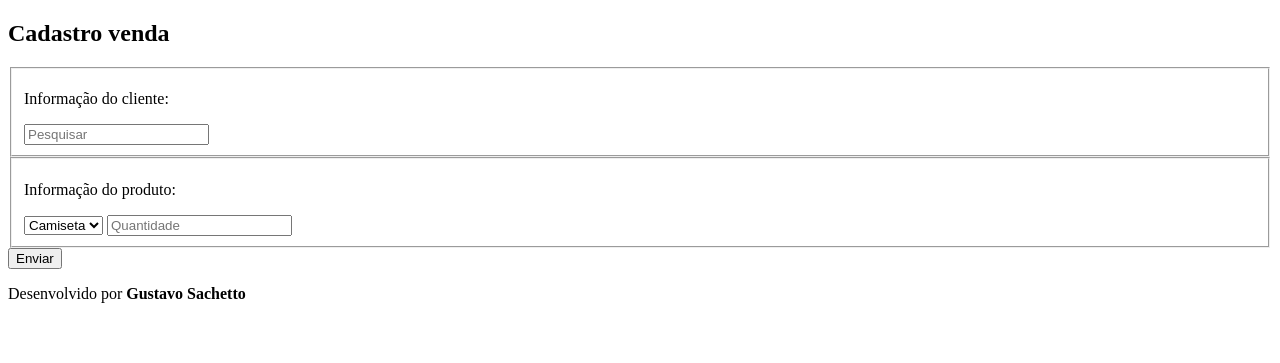
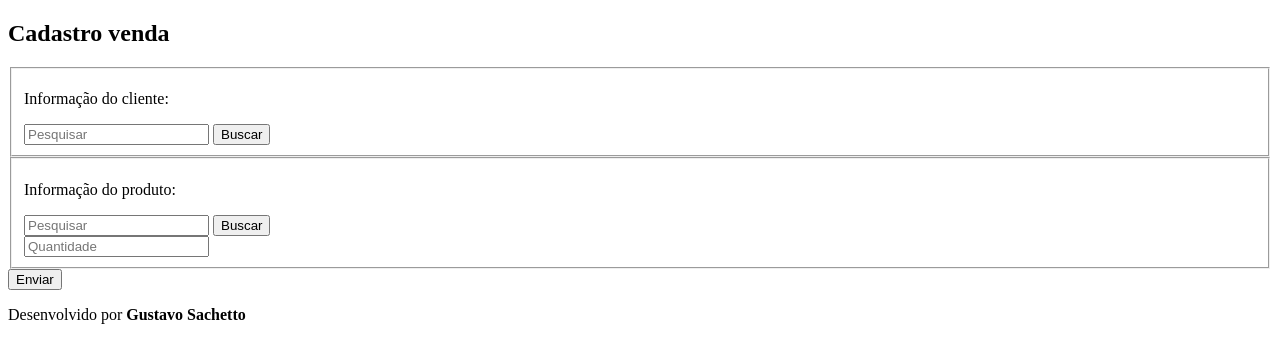
Before and after one commit to GustavoSachetto/Sistema-venda, a PHP site: page /view/pages/cadastroVenda.php in a window 1280 px wide. Shown: the part 188-551 px from the top of the page. Run offline with PHP 8.4, Linux system fonts and the light colour scheme.

Commit message:
Update cadastroVenda.php

```diff
--- a/view/pages/cadastroVenda.php
+++ b/view/pages/cadastroVenda.php
@@ -15,15 +15,17 @@
                         <h2>Cadastro venda</h2>
                         <fieldset>
                             <p>Informação do cliente:</p>
-                            <input type="text" placeholder="Pesquisar">
+                            <form action="" method="get">
+                                <input type="text" name="txtBuscaCliente" placeholder="Pesquisar">
+                                <button type="submit">Buscar</button>
+                            </form>
                         </fieldset>
                         <fieldset>
                             <p>Informação do produto:</p>
-                            <select name="txtProduto">
-                                <option value="1">Camiseta</option>
-                                <option value="2">Blusa</option>
-                                <option value="3">Calça</option>
-                            </select>
+                            <form action="" method="get">
+                                <input type="text" name="txtBuscaProduto" placeholder="Pesquisar">
+                                <button type="submit">Buscar</button>
+                            </form>
                             <input type="number" placeholder="Quantidade" name="txtQuantidade" required>
                         </fieldset>
                         <button type="submit" id="btnSubmit">Enviar</button>
```
